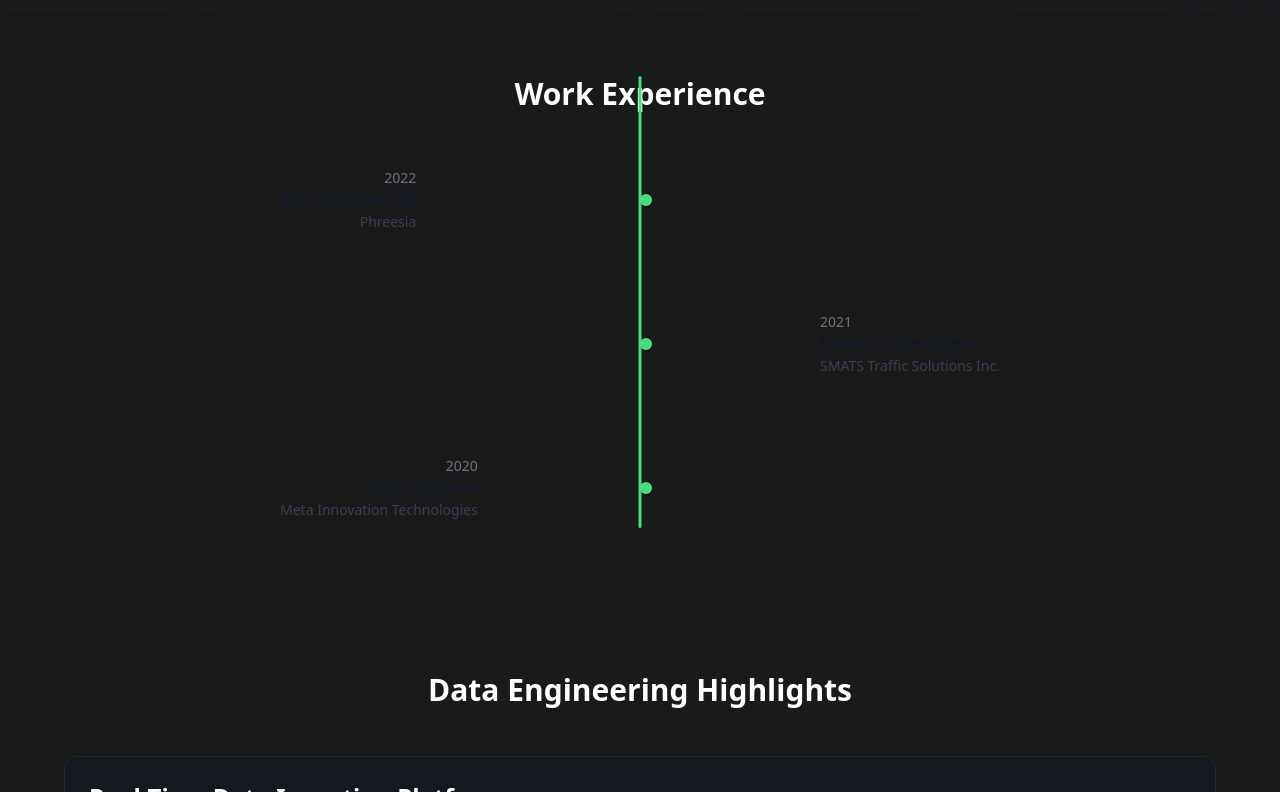
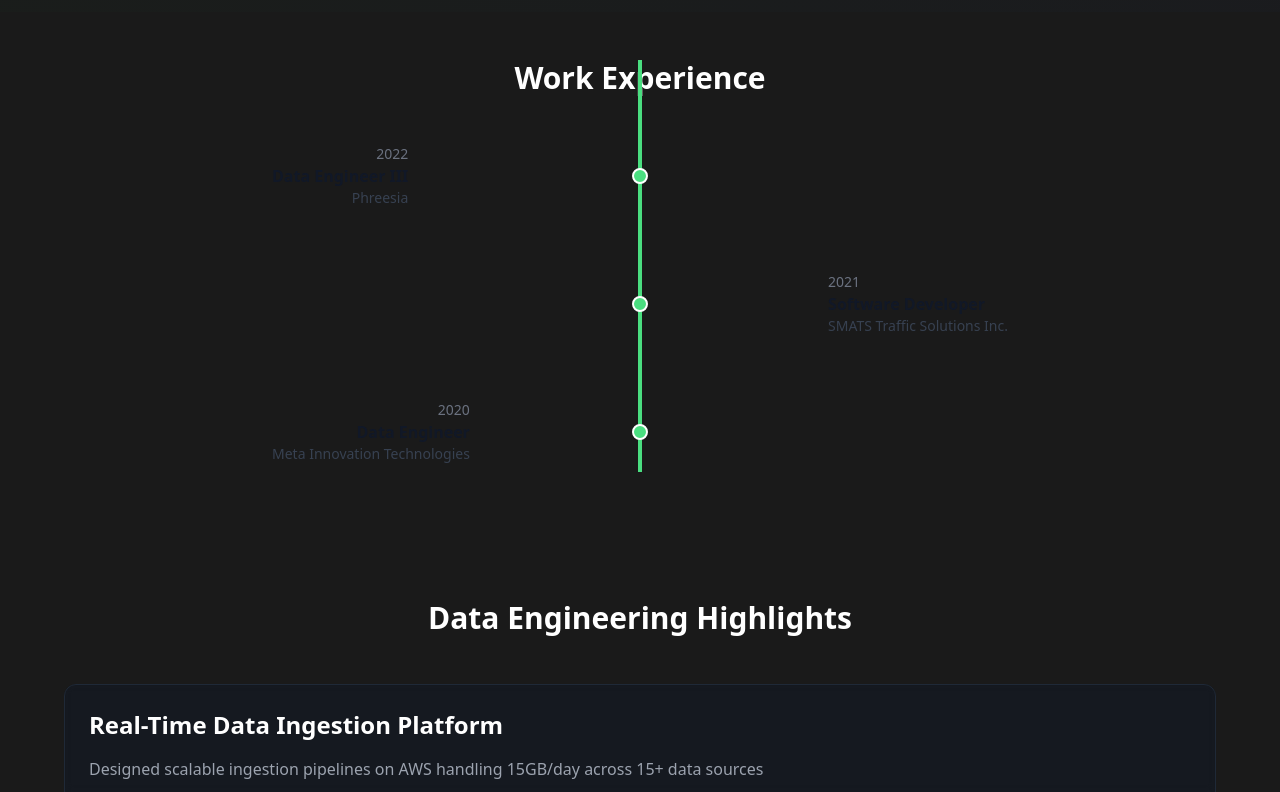
Before and after one commit to vishal225/Portfolio, a Next.js app: page / in a window 1280 px wide. Shown: the part 788-1580 px from the top of the page. Built offline with nearby package versions, Linux system fonts and the light colour scheme.

Commit message:
making ui simpler

```diff
--- a/app/components/ExperienceTimeline.tsx
+++ b/app/components/ExperienceTimeline.tsx
@@ -1,6 +1,4 @@
 'use client';
-
-import { motion } from 'framer-motion';
 
 const timeline = [
   { year: '2022', company: 'Phreesia', role: 'Data Engineer III' },
@@ -8,55 +6,34 @@
   { year: '2020', company: 'Meta Innovation Technologies', role: 'Data Engineer' },
 ];
 
-export default function ExperienceTimeline() {
+export default function SimpleExperienceTimeline() {
   return (
-		<section className="py-16 px-4">
+    <section className="py-12 px-4">
       <div className="max-w-3xl mx-auto relative">
-				<motion.h2
-					initial={{ opacity: 0 }}
-					whileInView={{ opacity: 1 }}
-					viewport={{ once: true }}
-					className="text-3xl font-bold mb-12 text-center"
-				>
-					Work Experience
-				</motion.h2>
+        <h2 className="text-3xl font-bold mb-10 text-center">Work Experience</h2>
 
         {/* Center vertical line */}
-				<div className="absolute top-0 left-1/2 -translate-x-1/2 h-full w-[3px] bg-green-400 rounded" />
+        <div className="absolute top-0 left-1/2 transform -translate-x-1/2 h-full w-1 bg-green-400" />
 
-				{/* Timeline items */}
-				<div className="space-y-16">
+        <div className="space-y-12">
           {timeline.map((item, index) => {
             const isLeft = index % 2 === 0;
             return (
-							<motion.div
-								key={index}
-								initial={{ opacity: 0, y: 30 }}
-								whileInView={{ opacity: 1, y: 0 }}
-								viewport={{ once: true }}
-								transition={{ delay: index * 0.2 }}
-								className="relative flex items-center min-h-[80px]"
-							>
+              <div key={index} className="relative flex items-center min-h-[80px]">
                 {/* Dot */}
-								<motion.div
-									className="absolute left-1/2 -translate-x-1/2 w-3 h-3 bg-green-400 rounded-full shadow-md"
-									animate={{ scale: [1, 1.5, 1], opacity: [1, 0.6, 1] }}
-									transition={{ repeat: Infinity, duration: 1.6, ease: 'easeInOut' }}
-								/>
+                <div className="absolute left-1/2 transform -translate-x-1/2 w-4 h-4 bg-green-400 rounded-full border-2 border-white" />
 
                 {/* Content */}
                 <div
-									className={`max-w-[280px] px-6 ${
-										isLeft
-											? 'mr-auto text-right pr-12'
-											: 'ml-auto text-left pl-12'
+                  className={`max-w-xs px-4 ${
+                    isLeft ? 'mr-auto text-right pr-10' : 'ml-auto text-left pl-10'
                   }`}
                 >
                   <p className="text-sm text-gray-500">{item.year}</p>
-									<p className="text-base font-semibold text-gray-900 dark:text-white">{item.role}</p>
-									<p className="text-sm text-gray-700 dark:text-gray-300">{item.company}</p>
+                  <p className="font-semibold text-gray-900">{item.role}</p>
+                  <p className="text-sm text-gray-700">{item.company}</p>
                 </div>
-							</motion.div>
+              </div>
             );
           })}
         </div>
```
Lines whose indentation alone changed are shown as unchanged.
